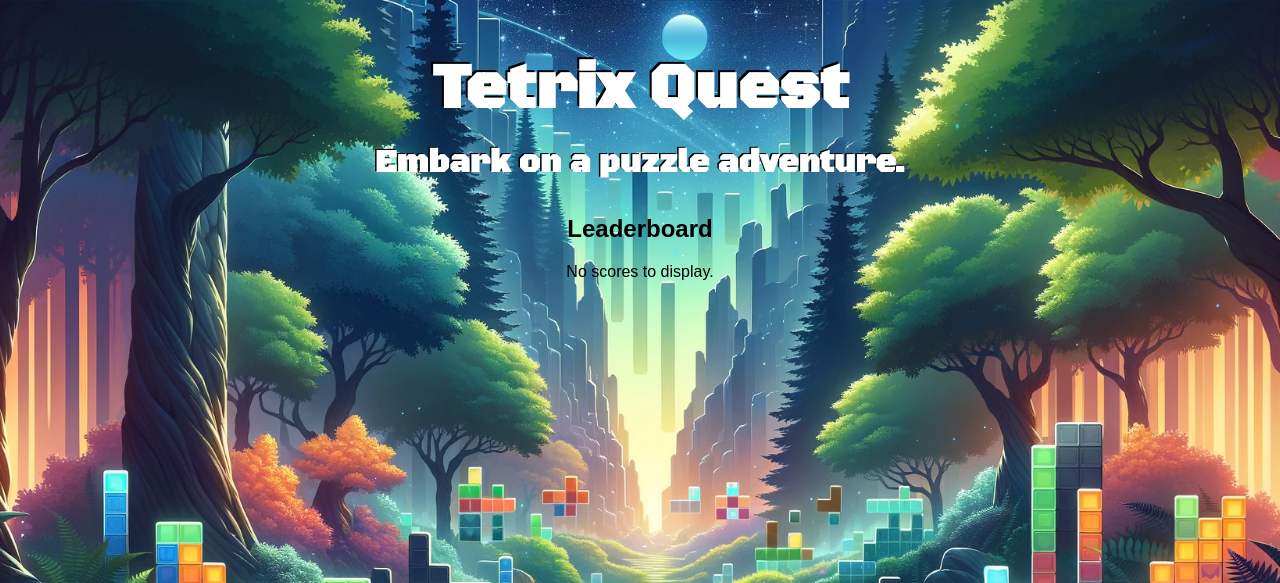
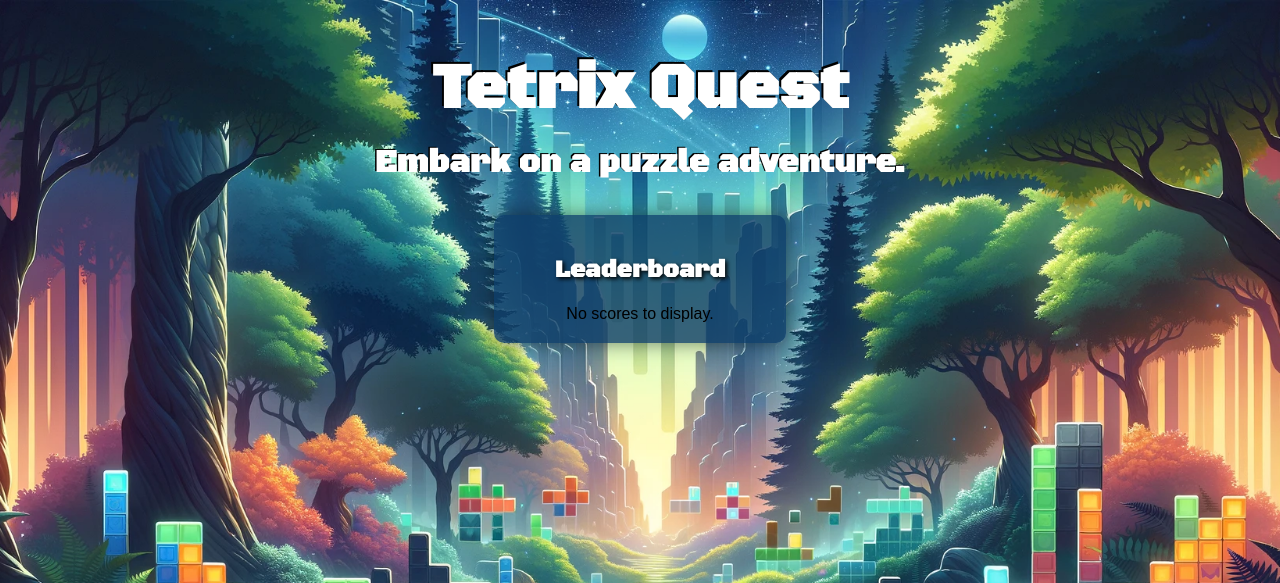
Before and after one commit to sahilsrawat27/dgl209-tetrixquest, a PHP site: page /tournaments.php in a window 1280 px wide. Shown: the top 583 px of the page. Run offline with PHP 8.4, Linux system fonts and the light colour scheme; data that the repository does not hold is empty.

Commit message:
Add styling to the leaderboard table

```diff
--- a/styles.css
+++ b/styles.css
@@ -284,3 +284,47 @@ input[type="date"] {
     text-decoration: none;
     cursor: pointer;
 }
+
+/* Leaderboard Styles */
+.leaderboard {
+    display: flex;
+    flex-direction: column;
+    align-items: center;
+    background-color: rgba(13, 59, 102, 0.8); /* Semi-transparent background */
+    border-radius: 10px;
+    padding: 20px;
+    margin-top: 30px;
+    margin-left: auto; /* Center the leaderboard horizontally */
+    margin-right: auto; /* Center the leaderboard horizontally */
+    box-shadow: 0px 0px 20px rgba(0, 0, 0, 0.5);
+    width: 20%; /* Adjust the width as needed */
+}
+
+
+.leaderboard h2 {
+    font-family: 'Black Ops One';
+    color: #FFFFFF;
+    text-align: center;
+    text-shadow: 2px 2px 4px #000000;
+}
+
+.leaderboard table {
+    width: 100%;
+    margin-top: 20px;
+}
+
+.leaderboard th, .leaderboard td {
+    padding: 10px;
+    color: #FFFFFF;
+    font-family: Arial, sans-serif;
+    border-bottom: 2px solid #08B2E3;
+}
+
+.leaderboard th {
+    background-color: #0D3B66;
+    text-transform: uppercase;
+}
+
+.leaderboard td {
+    background-color: rgba(255, 255, 255, 0.2);
+}
```
